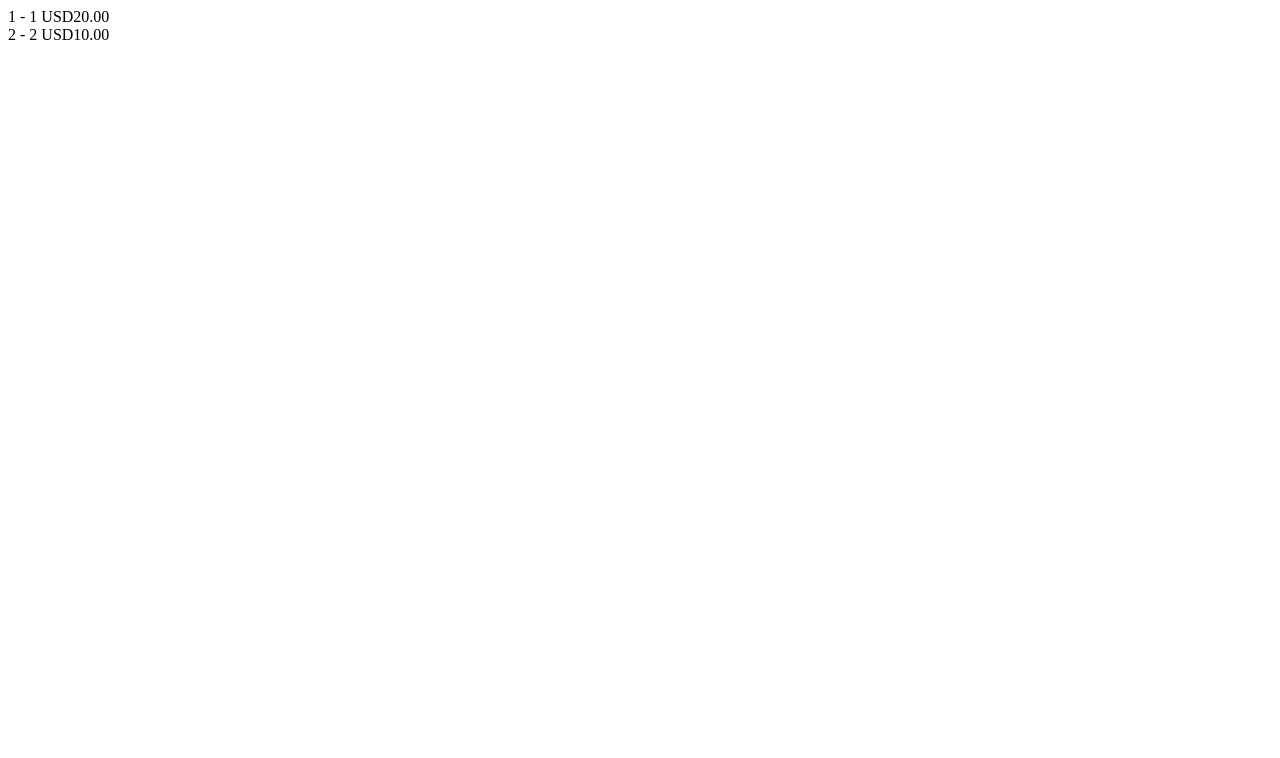
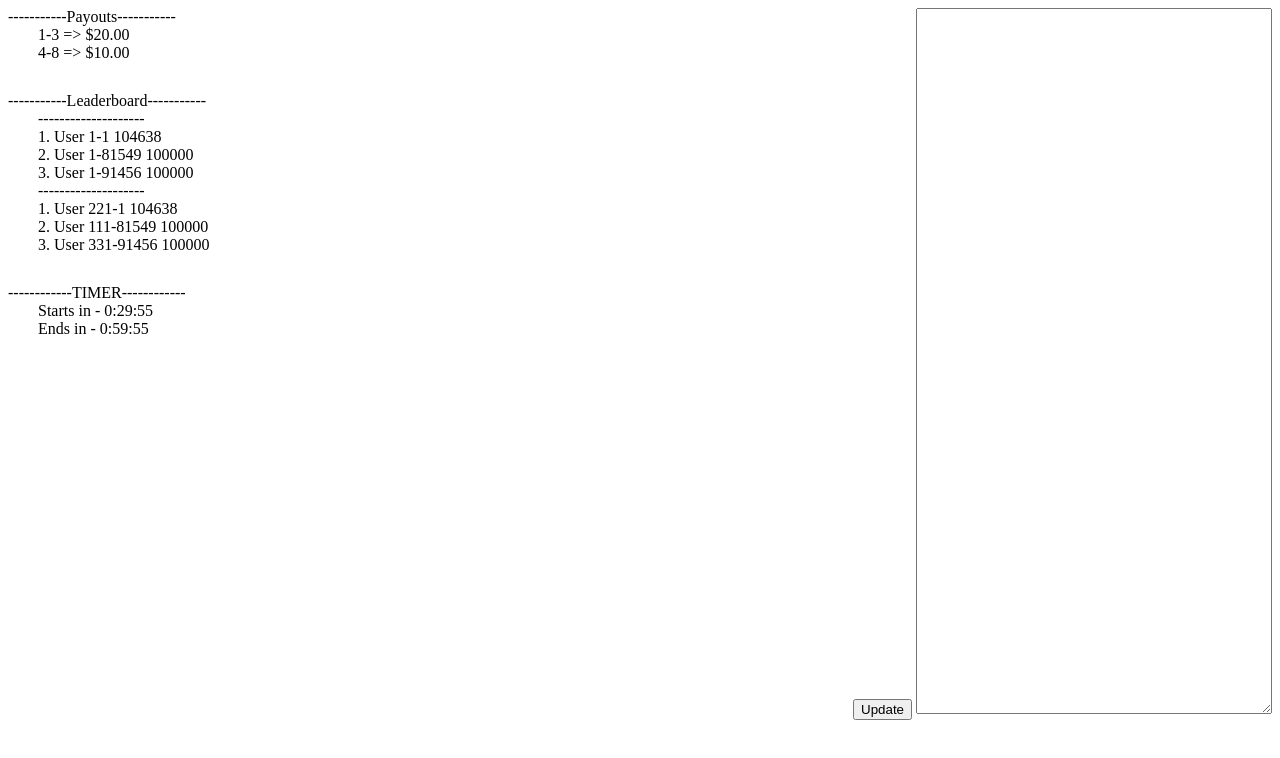
Before and after one commit to Ch1pStar/global-store, a website: page index.html in a window 1280 px wide. Drawn offline with nearby package versions, Linux system fonts and the light colour scheme.

Commit message:
Implement rewards, leaderboard and timer + styles

```diff
--- a/index.html
+++ b/index.html
@@ -3,10 +3,40 @@
 <head>
 	<title>lel</title>
 
-	<script type="text/javascript" src="node_modules/redux/dist/redux.js"></script>
+    <script type="text/javascript" src="node_modules/redux/dist/redux.js"></script>
+	<script type="text/javascript" src="node_modules/moment/min/moment-with-locales.js"></script>
 	<script type="text/javascript" src="src/js/main.js"></script>
+
+    <style type="text/css">
+        .debug-wrapper{
+            float:right;
+        }
+        .debug-text{
+            width: 350px;
+            height: 700px;
+        }
+
+        .component-wrapper,.component-container{
+            display: flex;
+            flex-direction: column;
+        }
+
+        .component-container .inner{
+            padding-left: 30px
+        }
+
+        .component-wrapper+.component-wrapper{
+            margin-top: 30px;
+        }
+    </style>
 </head>
 <body>
 
+
+<div class="debug-wrapper">
+    <button class="debug-update">Update</button>
+    <textarea class="debug-text"></textarea>
+</div>
+
 </body>
 </html>
--- a/package.json
+++ b/package.json
@@ -9,6 +9,7 @@
   "author": "",
   "license": "ISC",
   "dependencies": {
+    "moment": "^2.20.1",
     "redux": "^3.7.2"
   }
 }
--- a/src/js/main.js
+++ b/src/js/main.js
@@ -7,37 +7,55 @@ function loaded(data){
 	const tournaments = data;
 	const store = Redux.createStore(reducer, tournaments);
 
+	const debug = document.querySelector('.debug-text');
+	const btn = document.querySelector('.debug-update');
+
+	debug.addEventListener('paste', (e)=> updateFromString(e.clipboardData.getData('Text')));
+
+	btn.addEventListener('click', ()=> updateFromString(debug.value));
+
 	window.store = store;
 }
 
+function updateFromString(state) {
+	store.dispatch({type:'update', state: JSON.parse(state).result})
+}
+
 function reducer(state, action) {
-	console.error(action.type);
+	console.error(action);
 
 	switch(action.type) {
 		case '@@redux/INIT':
 			state.forEach(init);
 			break;
 		case 'update':
-			state.forEach(update);
+			action.state.forEach(update);
 			break;
 	}
 }
 
+const HOUR = 3600000;
+const MINUTE = 60000;
+const SECOND  = 1000;
+
 let rewards;
+let leaderboard;
+let timer;
 
 function init(tournament) {
 	console.log(tournament);
 
 	rewards = new Rewards(tournament.rewards);
+	leaderboard = new Leaderboard(tournament.leaderboard);
+	timer = new Timer(tournament.time);
 }
 
 function update(tournament) {
-	console.log(tournament);
-
-
+	rewards.state = tournament.rewards;
+	leaderboard.state = tournament.leaderboard;
 }
 
-class Rewards{
+class Component{
 	// state = null;
 	// _container = null;
 
@@ -45,28 +63,139 @@ class Rewards{
 		this._state = state;
 
 		const cnt = this._container = document.createElement('div');
+
+		cnt.className = 'component-container component-wrapper';
 		this.render();
-
-		cnt.style.display = 'flex';
-		cnt.style['flex-direction'] = 'column';
 		document.body.appendChild(cnt);
-	}
-
-	render() {
-		const cnt = this._container;
-		const state = this._state;
-
-		cnt.innerHtml = '';
-		state.forEach((reward) => {
-			const span = document.createElement('span');
-
-			span.innerText = `${reward.from} - ${reward.to} ${reward.currency}${reward.amount}`;
-			cnt.appendChild(span);
-		});
 	}
 
 	set state(val) {
 		this._state = val;
 		this.render();
 	}
+
+	clearCnt(){
+		this._container.innerText = '--------------------------------';
+	}
 }
+
+class Timer extends Component{
+
+	constructor(state){
+		super(state);
+		const inner = this._inner = document.createElement('div');
+		const startSpan = this._startSpan = document.createElement('span');
+		const endSpan =  this._endSpan = document.createElement('span');
+
+		this._container.innerText = '------------TIMER------------';
+		this._container.appendChild(inner);
+
+		inner.className = 'component-container inner';
+		inner.appendChild(startSpan);
+		inner.appendChild(endSpan);
+		this.startCountdown();
+		this.render();
+	}
+
+	render() {
+		if(!this._inner) return;
+
+		this._startSpan.innerText = `Starts in - ${this._formatRemaining(this._total - this._duration)}`;
+		this._endSpan.innerText = `Ends in - ${this._formatRemaining(this._total)}`;
+	}
+
+
+	set state(val) {
+		this._state = val;
+		this.startCountdown();
+		this.render();
+	}
+
+	startCountdown() {
+		const state = this._state;
+		const now = moment(state.currentTime);
+		const start = moment(state.startTime);
+		const end = moment(state.endTime);
+		const duration = end.valueOf() - start.valueOf();
+		let total = end.valueOf() - now.valueOf();
+		let prev = performance.now();
+		const updateTime = () => {
+			requestAnimationFrame(updateTime);
+
+			const current = performance.now();
+			const diff = current-prev;
+
+			prev = current;
+			total -= diff;
+			this._total = parseInt(total, 10);
+			this.render();
+		}
+
+		this._duration = duration;
+		requestAnimationFrame(updateTime);
+		updateTime();
+	}
+
+	_formatRemaining(ms) {
+		const hours = parseInt(ms/HOUR);
+		const minutes = parseInt((ms%HOUR)/MINUTE);
+		const seconds = parseInt(((ms%HOUR)%MINUTE)/SECOND);
+
+		return `${hours}:${minutes}:${seconds}`;
+	}
+
+	clearCnt(){
+		this._container.innerText = '------------TIMER------------';
+	}
+}
+
+class Leaderboard extends Component{
+
+	render() {
+		const cnt = this._container;
+		const state = this._state;
+
+		this.clearCnt();
+		state.groups.forEach((group) => {
+			const inner = document.createElement('inner');
+
+			inner.className = 'component-container inner';
+			inner.innerText = '--------------------';
+			group.forEach((part) => {
+				const span = document.createElement('span');
+				const text = `${part.place}. ${part.displayName} ${part.points}`;
+
+				span.innerText = text;
+
+				inner.appendChild(span);
+			});
+
+			cnt.appendChild(inner);
+		});
+	}
+
+	clearCnt(){
+		this._container.innerText = '-----------Leaderboard-----------';
+	}
+}
+
+class Rewards extends Component{
+
+	render() {
+		const cnt = this._container;
+		const state = this._state;
+
+		this.clearCnt();
+		state.forEach((reward) => {
+			const span = document.createElement('span');
+
+			span.className = 'inner';
+			span.innerText = `${reward.from}-${reward.to} => ${reward.symbol}${parseFloat(reward.amount, 10).toFixed(2)}`;
+			cnt.appendChild(span);
+		});
+	}
+
+	clearCnt(){
+		this._container.innerText = '-----------Payouts-----------';
+	}
+}
--- a/src/mock/settings.json
+++ b/src/mock/settings.json
@@ -16,27 +16,33 @@
          "stakeMin":"10.00",
          "stakeMax":"1000.00",
          "enrollFee":"10.00",
-         "timeStart":"2018-01-10 00:00:00",
-         "timeEnd":"2018-03-10 00:00:00",
-         "timeOfferingEnd":"2018-03-10 00:00:00",
+         "time": {
+            "currentTime":"2018-01-10 10:00:00",
+            "startTime":"2018-01-10 10:30:00",
+            "endTime":"2018-01-10 11:00:00",
+            "offerEndTime":"2018-03-10 10:30:00"
+         },
          "rewards":[
             {
                "from":1,
-               "to":1,
-               "places":1,
+               "to":3,
+               "places":3,
                "amount":"20.00",
-               "currency":"USD"
+               "currency":"USD",
+               "symbol":"$"
             },
             {
-               "from":2,
-               "to":2,
-               "places":1,
+               "from":4,
+               "to":8,
+               "places":4,
                "amount":"10.00",
-               "currency":"USD"
+               "currency":"USD",
+               "symbol":"$"
             }
          ],
          "leaderboard":{
-            "leaders":[
+            "groups":[
+               [
                   {
                      "displayName":"User 1-1",
                      "points":104638,
@@ -53,22 +59,23 @@
                      "place":3
                   }
                ],
-            "personal":[
+               [
                   {
-                  "displayName":"User 1-1",
+                     "displayName":"User 221-1",
                      "points":104638,
                      "place":1
                   },
                   {
-                  "displayName":"User 1-81549",
+                     "displayName":"User 111-81549",
                      "points":100000,
                      "place":2
                   },
                   {
-                  "displayName":"User 1-91456",
+                     "displayName":"User 331-91456",
                      "points":100000,
                      "place":3
                   }
+               ]
             ]
          }
       }
```
Also changed, not shown: 1 other file. Lines whose indentation alone changed are shown as unchanged.
